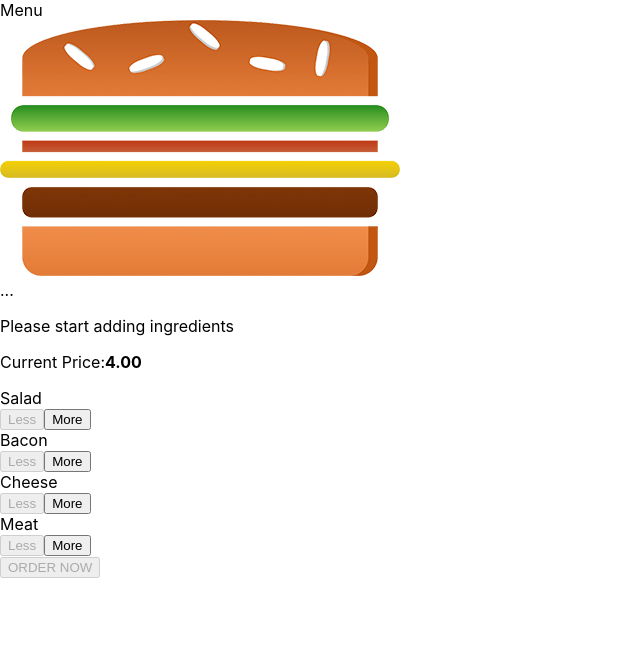
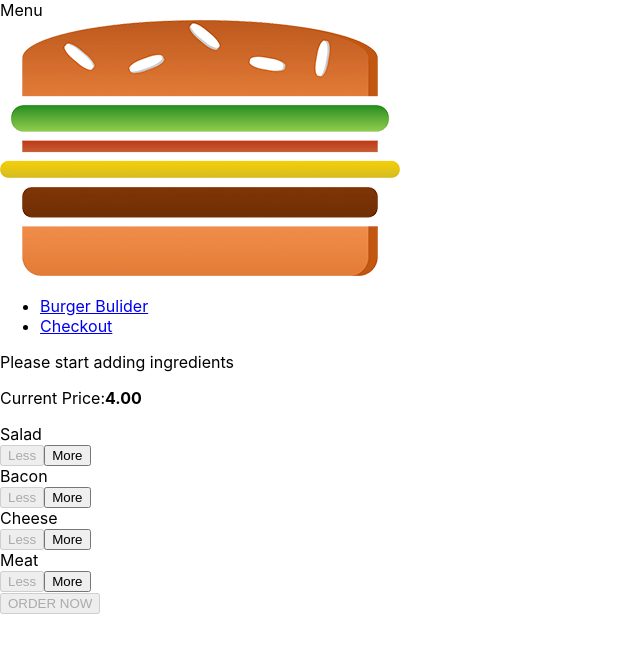
Before and after one commit to SyedMuhammadAzhar/burger-builder-react, a React app: page / in a window 1280 px wide. Shown: the top 652 px of the page, without its empty margins (0-640 px from the left). Built offline with nearby package versions, Linux system fonts and the light colour scheme.

Commit message:
Adding reusable navigation items

```diff
--- /dev/null
+++ b/src/components/Navigation/NavigationItems/NavigationItem/NavigationItem.css
@@ -0,0 +1,26 @@
+.NavigationItem{
+    margin: 0;
+    box-sizing: border-box;
+    display: flex;
+    height: 100%;
+    align-items: center;
+}
+.NavigationItem a{
+    color: white;
+    text-decoration: none;
+    height: 100%;
+    padding: 16px 10px;
+    border-bottom: 4px solid transparent;
+    box-sizing: border-box;
+    display: block;
+}
+
+.NavigationItem:hover,
+.NavigationItem:active,
+.NavigationItem a.active{
+    background-color:burlywood;
+    border-bottom: 4px solid rgb(48, 48, 194);
+    color: white;
+
+
+}
--- /dev/null
+++ b/src/components/Navigation/NavigationItems/NavigationItem/NavigationItem.js
@@ -0,0 +1,17 @@
+import React from 'react'
+import classes from './NavigationItem.css'
+
+
+const navigationItem=(props)=>(
+
+    <li className={classes.NavigationItem}>
+        <a
+            href={props.link}
+            className={props.active ? classes.active : null}
+            >
+                {props.children}
+        </a>
+    </li>
+);
+
+export default navigationItem;
--- /dev/null
+++ b/src/components/Navigation/NavigationItems/NavigationItems.css
@@ -0,0 +1,9 @@
+.NavigationItems{
+
+    margin: 0;
+    padding: 0;
+    display: flex;
+    list-style: none;
+    align-items: center;
+    height: 100%;
+}
--- /dev/null
+++ b/src/components/Navigation/NavigationItems/NavigationItems.js
@@ -0,0 +1,16 @@
+import React from 'react'
+import classes from './NavigationItems.css'
+
+import NavigationItem from './NavigationItem/NavigationItem'
+
+const navigationItems=()=>(
+
+    <ul className={classes.NavigationItems}>
+
+    <NavigationItem link="/" active>Burger Bulider</NavigationItem>
+    <NavigationItem link="/">Checkout</NavigationItem>
+
+    </ul>
+
+);
+export default navigationItems;
--- a/src/components/Navigation/Toolbar/Toolbar.js
+++ b/src/components/Navigation/Toolbar/Toolbar.js
@@ -1,6 +1,7 @@
 import React from 'react'
 import classes from './Toolbar.css'
 import Logo from '../../Logo/Logo'
+import NavigationItems from '../NavigationItems/NavigationItems'
 
 const toolbar = (props)=>(
 
@@ -8,7 +9,7 @@
         <div>Menu</div>
         <Logo />
         <nav>
-            ...
+            <NavigationItems/>
         </nav>
 
 
```
Also changed, not shown: 1 other file (tests, documents, lock files or other folders).
